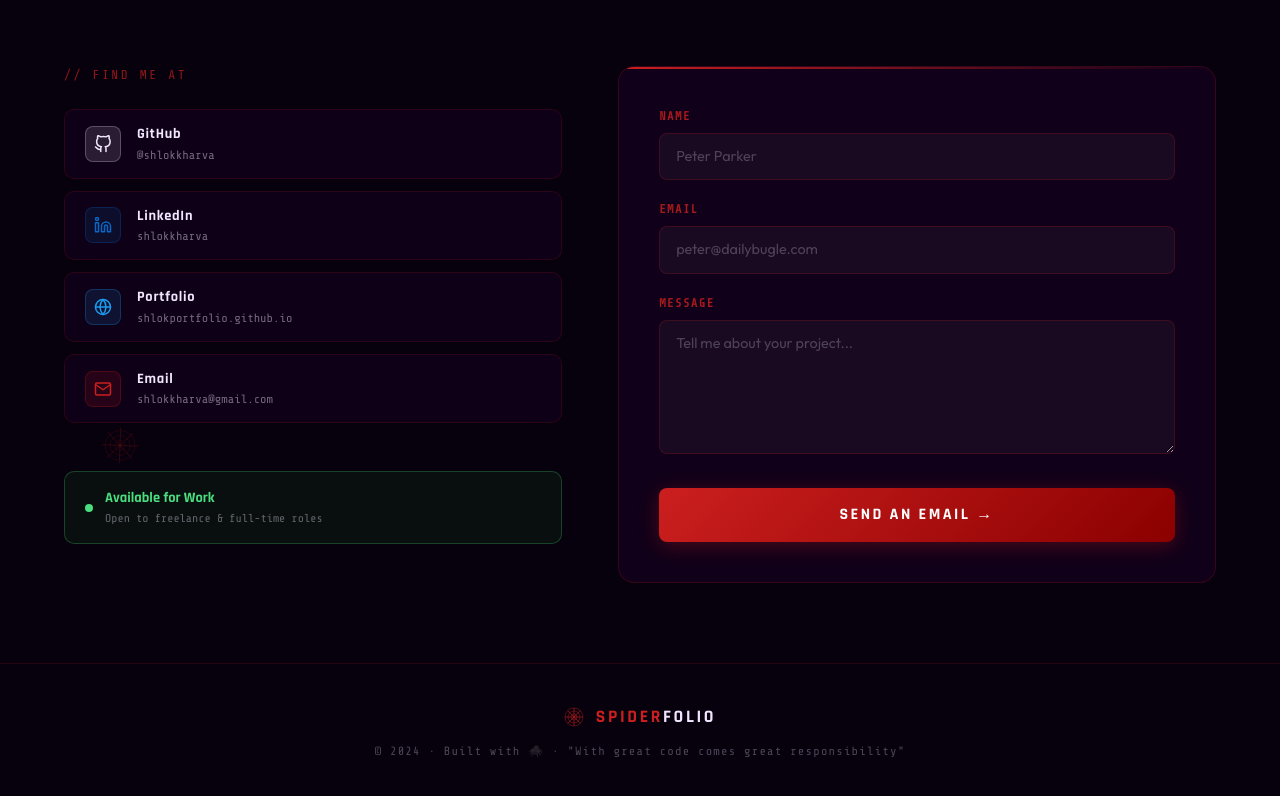
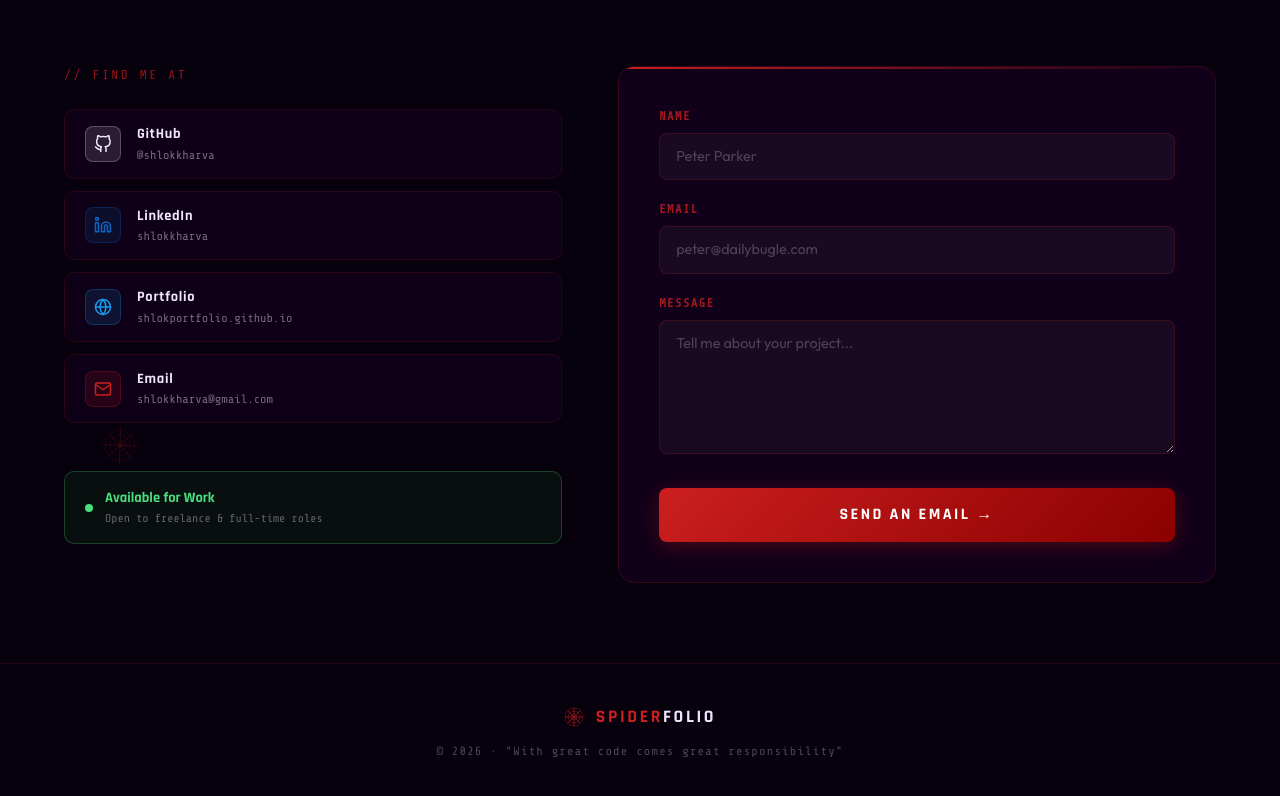
Before and after one commit to shlokkharva/shlokportfolio.github.io, a React (Vite) app in the folder spiderman-portfolio/: page / in a window 1280 px wide. Shown: the part 7161-7957 px from the top of the page. Built offline with nearby package versions, Linux system fonts and the light colour scheme.

Commit message:
fix: update footer year to 2026 and remove built with text

```diff
--- a/spiderman-portfolio/src/app/App.tsx
+++ b/spiderman-portfolio/src/app/App.tsx
@@ -255,7 +255,7 @@ function Footer() {
           letterSpacing: "0.1em",
         }}
       >
-        © 2024 · Built with 🕷️ · "With great code comes great responsibility"
+        © 2026 · "With great code comes great responsibility"
       </p>
     </footer>
   );
```
